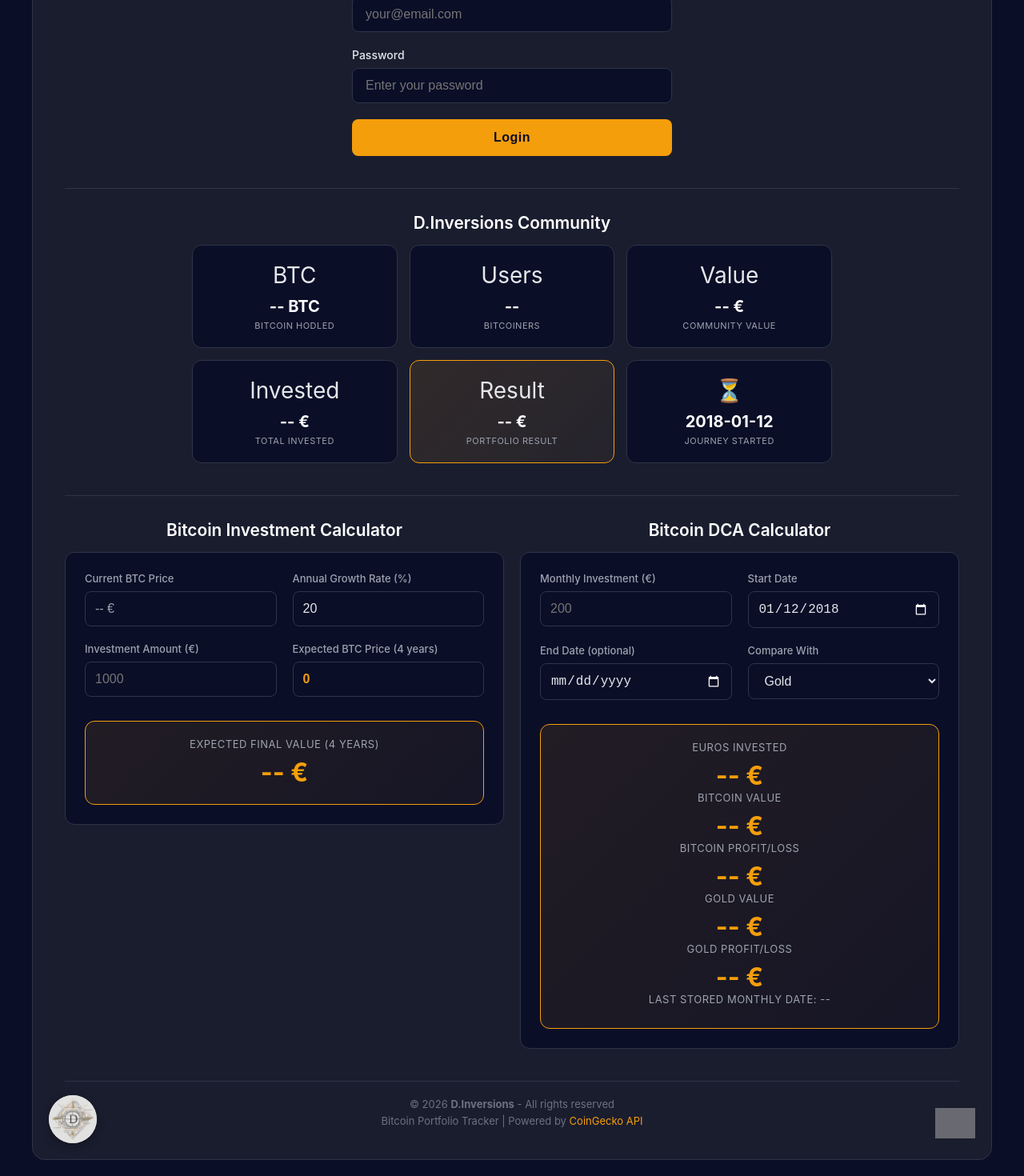
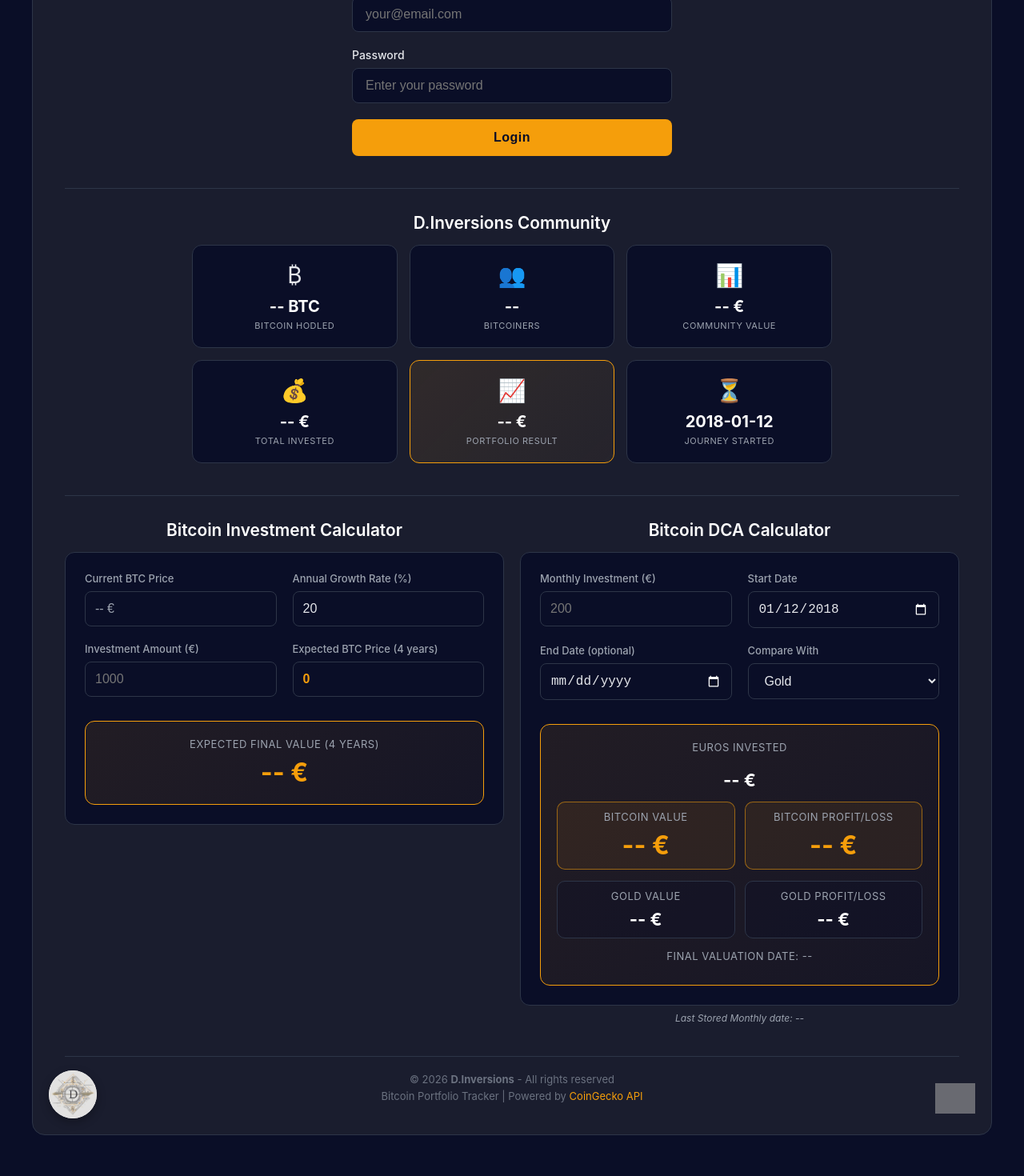
Before and after one commit to Martineet/staging-dinv, a Next.js app: page / in a window 1280 px wide. Shown: the part 230-1700 px from the top of the page at 80% size. After the commit the page ends 1669 px from the top, so only its background shows below. Built offline with nearby package versions, Linux system fonts and the light colour scheme; no server answers; grey boxes are pictures that could not be loaded.

Commit message:
DCA i emojis

```diff
--- a/src/app/globals.css
+++ b/src/app/globals.css
@@ -258,6 +258,29 @@ button:disabled {
   text-align: center;
 }
 
+.dca-row {
+  display: grid;
+  grid-template-columns: repeat(2, minmax(0, 1fr));
+  gap: 12px;
+  margin-bottom: 14px;
+}
+
+.dca-row-eur {
+  grid-template-columns: 1fr;
+}
+
+.dca-row-item {
+  padding: 10px;
+  border: 1px solid #2d3548;
+  border-radius: 10px;
+  background: rgba(10, 14, 39, 0.35);
+}
+
+.dca-row-strong .dca-row-item {
+  border-color: rgba(245, 158, 11, 0.55);
+  background: rgba(245, 158, 11, 0.08);
+}
+
 .result-label {
   color: #9ca3af;
   font-size: 13px;
@@ -270,6 +293,18 @@ button:disabled {
   color: #f59e0b;
   font-size: 32px;
   font-weight: 700;
+}
+
+.result-value-normal {
+  color: #ffffff;
+  font-size: 22px;
+}
+
+.dca-last-stored {
+  margin-top: 8px;
+  text-align: center;
+  color: #9ca3af;
+  font-size: 12px;
 }
 
 .summary-section {
@@ -682,6 +717,14 @@ tr:hover {
     font-size: 24px;
   }
 
+  .result-value-normal {
+    font-size: 18px;
+  }
+
+  .dca-row {
+    grid-template-columns: 1fr;
+  }
+
   .btc-logo {
     width: 40px;
     height: 40px;
--- a/src/components/DcaCalculatorSection.tsx
+++ b/src/components/DcaCalculatorSection.tsx
@@ -88,29 +88,43 @@ export function DcaCalculatorSection({ btcPrice }: DcaCalculatorSectionProps) {
         </div>
 
         <div className="calc-result">
+          <div className="dca-row dca-row-eur">
             <div className="result-label">Euros invested</div>
-          <div className="result-value">
+            <div className="result-value result-value-normal">
               {result ? `${formatMoneyRounded(result.investedEur)} ${EUR}` : `-- ${EUR}`}
             </div>
+          </div>
 
+          <div className="dca-row dca-row-strong">
+            <div className="dca-row-item">
               <div className="result-label">Bitcoin value</div>
               <div className="result-value">
                 {result ? `${formatMoneyRounded(result.bitcoin.eurosValue)} ${EUR}` : `-- ${EUR}`}
               </div>
+            </div>
+            <div className="dca-row-item">
               <div className={`result-label ${result ? btcClass : ''}`}>Bitcoin Profit/Loss</div>
               <div className={`result-value ${result ? btcClass : ''}`}>
                 {result ? `${btcSign}${formatMoneyRounded(result.bitcoin.profitLoss)} ${EUR}` : `-- ${EUR}`}
               </div>
+            </div>
+          </div>
 
+          <div className="dca-row">
+            <div className="dca-row-item">
               <div className="result-label">{assetLabel(compareAsset)} value</div>
-          <div className="result-value">
+              <div className="result-value result-value-normal">
                 {result ? `${formatMoneyRounded(result.compare.eurosValue)} ${EUR}` : `-- ${EUR}`}
               </div>
+            </div>
+            <div className="dca-row-item">
               <div className={`result-label ${result ? cmpClass : ''}`}>
                 {assetLabel(compareAsset)} Profit/Loss
               </div>
-          <div className={`result-value ${result ? cmpClass : ''}`}>
+              <div className={`result-value result-value-normal ${result ? cmpClass : ''}`}>
                 {result ? `${cmpSign}${formatMoneyRounded(result.compare.profitLoss)} ${EUR}` : `-- ${EUR}`}
+              </div>
+            </div>
           </div>
 
           <div className="result-label">
@@ -118,13 +132,16 @@ export function DcaCalculatorSection({ btcPrice }: DcaCalculatorSectionProps) {
               ? `Final valuation date: ${result.finalValuationDate}${
                   result.usingLiveFinalPrice ? ' (live price)' : ' (stored monthly)'
                 }`
-              : `Last stored monthly date: ${lastStoredDate ?? '--'}`}
+              : 'Final valuation date: --'}
           </div>
 
           {loading && <div className="loading">Calculating DCA...</div>}
           {error && <div className="error centered-text">{error}</div>}
         </div>
       </div>
+      <p className="dca-last-stored">
+        <em>Last Stored Monthly date: {lastStoredDate ?? '--'}</em>
+      </p>
     </div>
   );
 }
--- a/src/components/LandingHeader.tsx
+++ b/src/components/LandingHeader.tsx
@@ -6,13 +6,16 @@ type LandingHeaderProps = {
   btcPrice: number;
 };
 
+const EUR = '\u20AC';
+const ROCK = '\u{1FAA8}';
+
 export function LandingHeader({ btcPrice }: LandingHeaderProps) {
-  const displayPrice = btcPrice ? `${formatMoneyRounded(btcPrice)} €` : '-- €';
+  const displayPrice = btcPrice ? `${formatMoneyRounded(btcPrice)} ${EUR}` : `-- ${EUR}`;
 
   return (
     <div className="login-header">
       <div className="login-header-row">
-        <h1 className="header-title">🪙 D.Inversions</h1>
+        <h1 className="header-title">{`${ROCK} D.Inversions`}</h1>
         <div id="headerBtcPrice" className="header-btc-price">
           {displayPrice}
         </div>
--- a/src/components/SummarySection.tsx
+++ b/src/components/SummarySection.tsx
@@ -10,6 +10,11 @@ type SummarySectionProps = {
 
 const EUR = '\u20AC';
 const HOURGLASS = '\u23F3';
+const COIN = '\u20BF';
+const USERS = '\u{1F465}';
+const CHART = '\u{1F4CA}';
+const MONEY_BAG = '\u{1F4B0}';
+const TREND = '\u{1F4C8}';
 
 export function SummarySection({ summary, btcPrice }: SummarySectionProps) {
   const totalBtc = summary?.total_btc ?? 0;
@@ -30,33 +35,33 @@ export function SummarySection({ summary, btcPrice }: SummarySectionProps) {
       <h2 className="section-title large">D.Inversions Community</h2>
       <div className="summary-grid">
         <div className="summary-card">
-          <div className="summary-icon">BTC</div>
+          <div className="summary-icon">{COIN}</div>
           <div className="summary-value">
             {summary ? `${totalBtcDisplay} BTC` : '-- BTC'}
           </div>
           <div className="summary-label">Bitcoin Hodled</div>
         </div>
         <div className="summary-card">
-          <div className="summary-icon">Users</div>
+          <div className="summary-icon">{USERS}</div>
           <div className="summary-value">{summary ? bitcoiners : '--'}</div>
           <div className="summary-label">Bitcoiners</div>
         </div>
         <div className="summary-card">
-          <div className="summary-icon">Value</div>
+          <div className="summary-icon">{CHART}</div>
           <div className="summary-value">
             {summary ? `${formatMoneyRounded(totalVolume)} ${EUR}` : `-- ${EUR}`}
           </div>
           <div className="summary-label">Community Value</div>
         </div>
         <div className="summary-card">
-          <div className="summary-icon">Invested</div>
+          <div className="summary-icon">{MONEY_BAG}</div>
           <div className="summary-value">
             {summary ? `${formatMoneyRounded(totalInvested)} ${EUR}` : `-- ${EUR}`}
           </div>
           <div className="summary-label">Total Invested</div>
         </div>
         <div className="summary-card highlight">
-          <div className="summary-icon">Result</div>
+          <div className="summary-icon">{TREND}</div>
           <div className={`summary-value ${summary ? resultClass : ''}`}>
             {summary ? `${resultSign}${formatMoneyRounded(portfolioResult)} ${EUR}` : `-- ${EUR}`}
           </div>
```
Also changed, not shown: 1 other file (tests, documents, lock files or other folders). Lines whose indentation alone changed are shown as unchanged.
